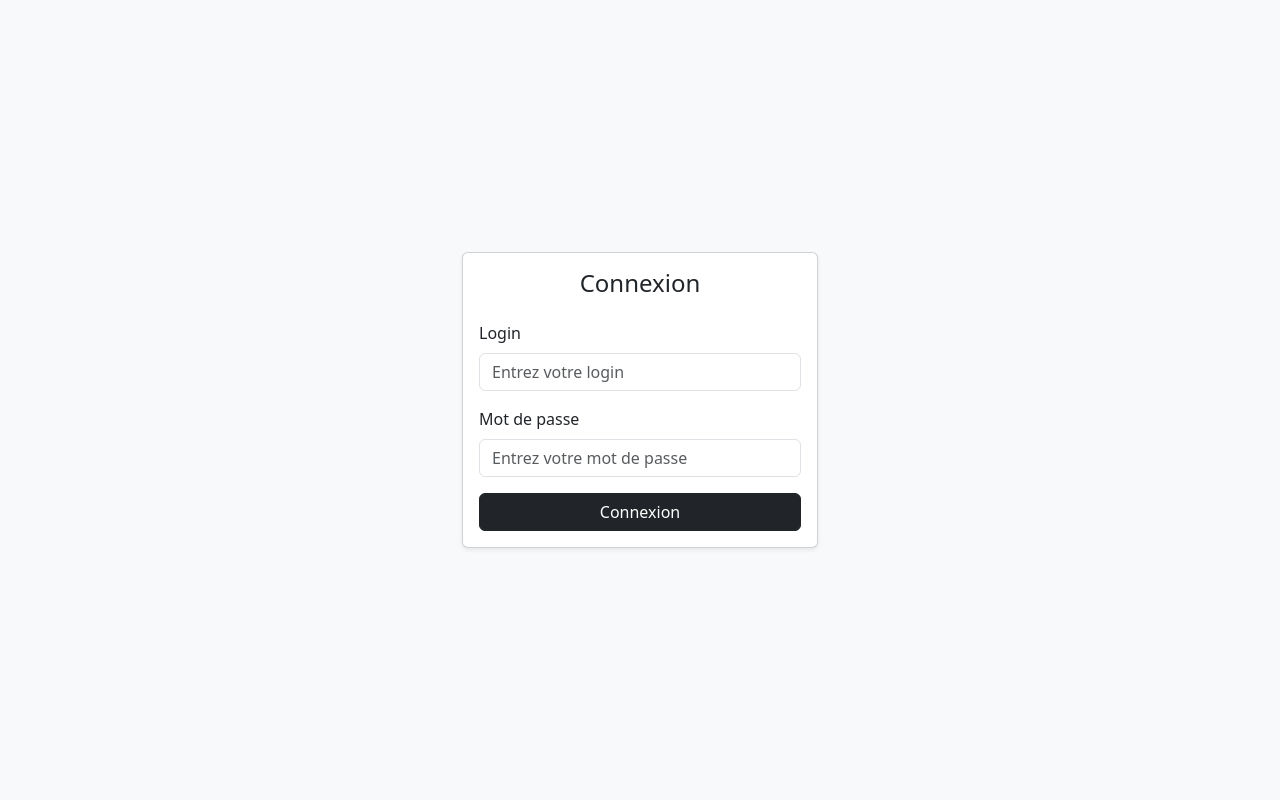
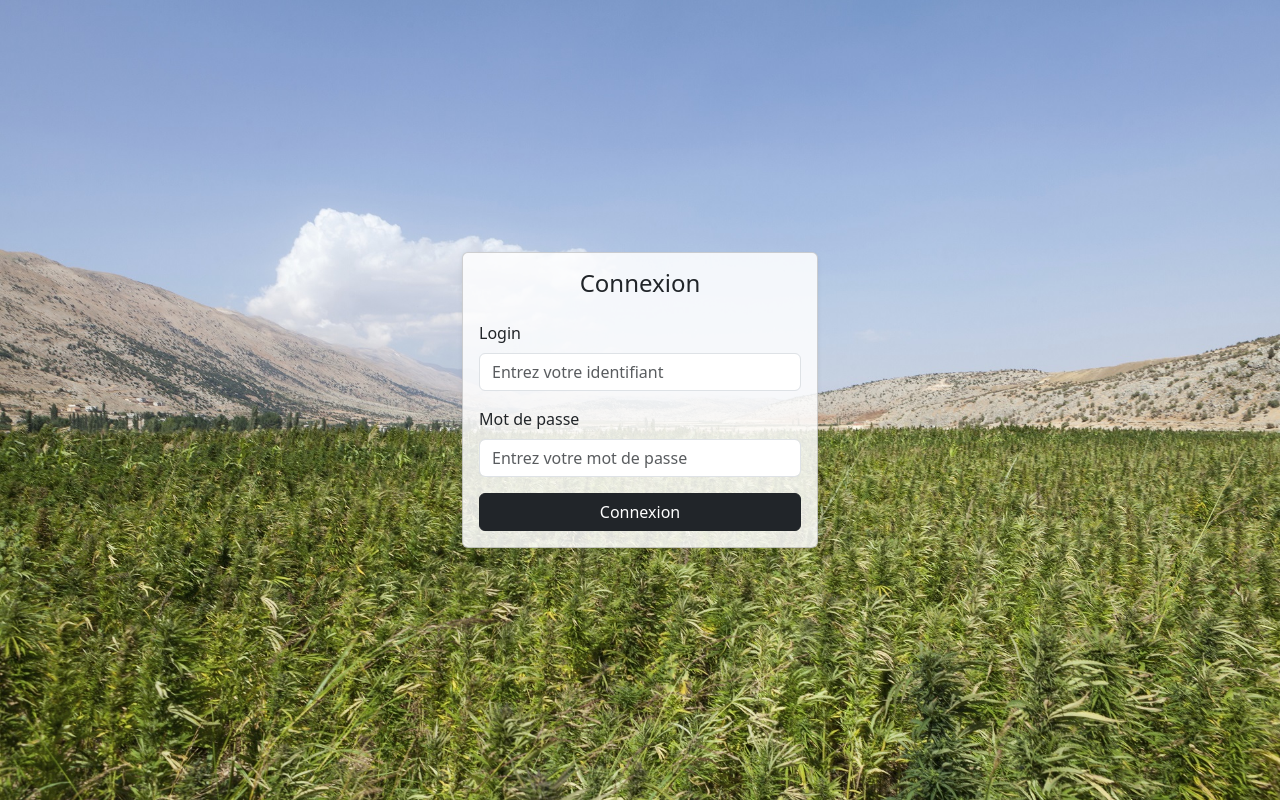
Before and after one commit to EtienneDumai/ProjetPhpR301, a PHP site: page /login.php in a window 1280 px wide. Run offline with PHP 8.4, Linux system fonts and the light colour scheme; some libraries are stand-ins or nearby versions.

Commit message:
Modification de l'arrière plan de la page de login

```diff
--- a/index.php
+++ b/index.php
@@ -28,6 +28,7 @@ if (!isset($_SESSION['connexionOk']) || $_SESSION['connexionOk'] !== true || $_S
     <meta name="viewport" content="width=device-width, initial-scale=1.0">
     <link rel="stylesheet" href="node_modules/bootstrap/dist/css/bootstrap.min.css">
     <title>Stup</title>
+
 </head>
 <body>
 
--- a/login.php
+++ b/login.php
@@ -5,6 +5,22 @@
     <meta name="viewport" content="width=device-width, initial-scale=1.0">
     <link rel="stylesheet" href="node_modules/bootstrap/dist/css/bootstrap.min.css">
     <title>Connexion</title>
+
+    <style>
+        /* CSS pour définir l'image d'arrière-plan */
+        body {
+            background-image: url('img/background.jpg');
+            background-size: cover; /* Ajuste l'image pour couvrir tout l'écran */
+            background-position: center; /* Centre l'image */
+            background-repeat: no-repeat; /* Empêche la répétition de l'image */
+            height: 100vh; /* Définit la hauteur à 100% de la fenêtre */
+        }
+
+        /* Optionnel : Ajout d'une légère couleur de fond transparente sur le formulaire */
+        .card {
+            background-color: rgba(255, 255, 255, 0.85); /* Transparence sur le fond de la carte */
+        }
+    </style>
 </head>
 <body class="d-flex justify-content-center align-items-center vh-100 bg-light">
 
@@ -18,7 +34,7 @@
                     <form method="post">
                         <div class="mb-3">
                             <label for="login" class="form-label">Login</label>
-                            <input type="text" class="form-control" id="login" name="login" placeholder="Entrez votre login" required>
+                            <input type="text" class="form-control" id="login" name="login" placeholder="Entrez votre identifiant" required>
                         </div>
                         <div class="mb-3">
                             <label for="password" class="form-label">Mot de passe</label>
```
Also changed, not shown: img/background.jpg (added).
